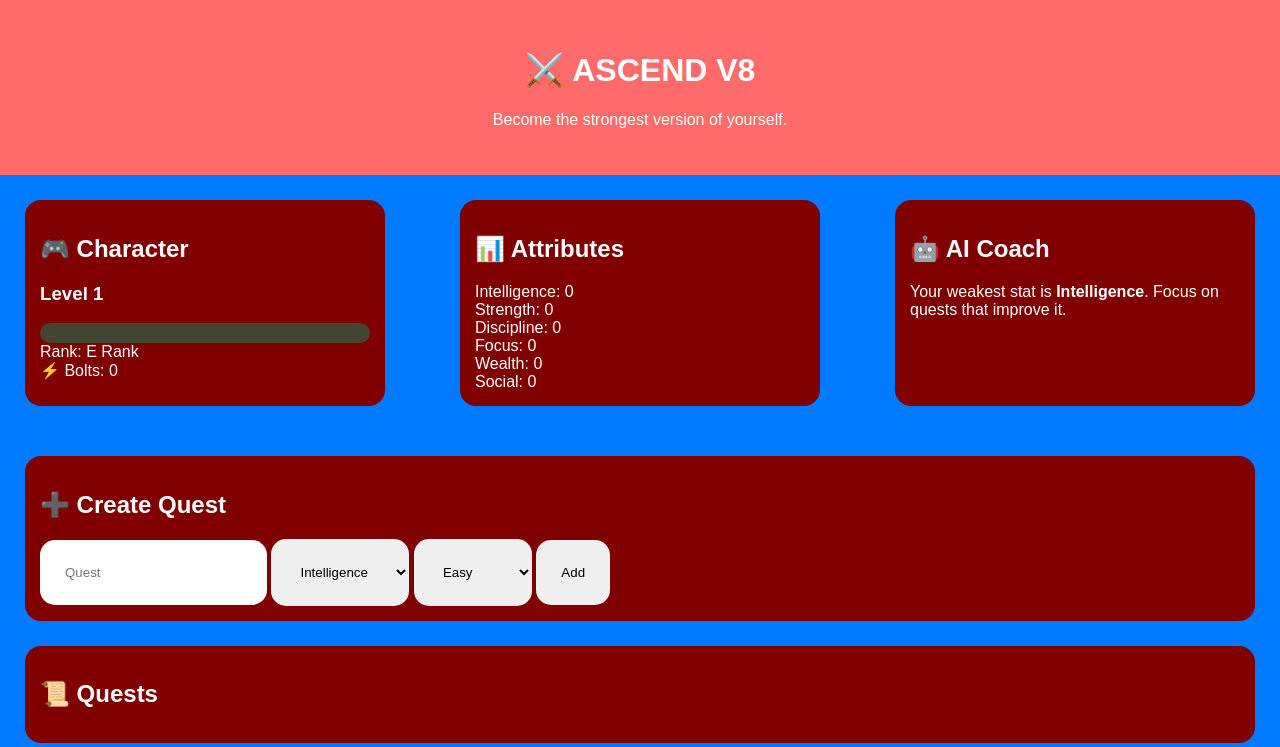
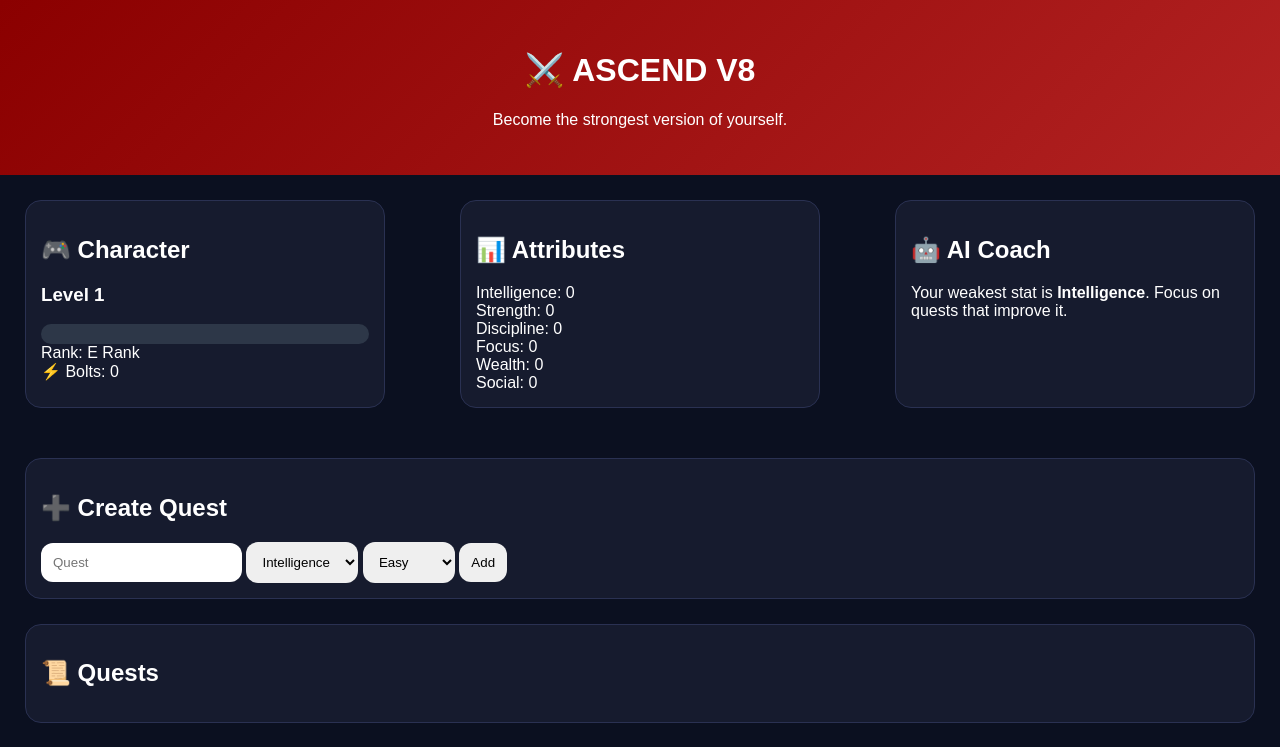
Before and after one commit to parassaravanan-web/Ascend2.0, a plain HTML site: page index.html in a window 1280 px wide. Shown: the top 747 px of the page. Drawn offline with Linux system fonts and the light colour scheme.

Commit message:
Update index.html

```diff
--- a/index.html
+++ b/index.html
@@ -6,14 +6,57 @@
 <meta name="viewport" content="width=device-width,initial-scale=1">
 <title>Ascend V8</title>
 <style>
-body{font-family:Arial;background:#007BFF;color:white;margin:0}
-header{background:#FF6B6B;padding:30px;text-align:center}
-.card{background:#800000;margin:25px;padding:15px;border-radius:16px}
-.grid{display:grid;grid-template-columns:repeat(auto-fit,minmax(320px,1fr));gap:25px}
-input,select,button{padding:25px;border-radius:15px;border:none}
-.habit,.boss{background:#25355f;padding:15px;margin:8px 0;border-radius:15px}
-.progress{height:20px;background:#443;border-radius:20px;overflow:hidden}
-.bar{height:15%;background:linear-gradient(90deg,#CD5C5C,#FA8072)}
+body{
+font-family:Arial;
+background:#0B1020;
+color:white;
+margin:0
+}
+
+header{
+background:linear-gradient(135deg,#8B0000,#B22222);
+padding:30px;
+text-align:center
+}
+
+.card{
+background:#161B2E;
+margin:25px;
+padding:15px;
+border-radius:16px;
+border:1px solid #2A3152
+}
+
+.grid{
+display:grid;
+grid-template-columns:repeat(auto-fit,minmax(320px,1fr));
+gap:25px
+}
+
+input,select,button{
+padding:12px;
+border-radius:12px;
+border:none
+}
+
+.habit,.boss{
+background:#24355F;
+padding:15px;
+margin:8px 0;
+border-radius:15px
+}
+
+.progress{
+height:20px;
+background:#2D3748;
+border-radius:20px;
+overflow:hidden
+}
+
+.bar{
+height:100%;
+background:linear-gradient(90deg,#00E5FF,#7C3AED)
+}
 </style>
 </head>
 <body>
```
